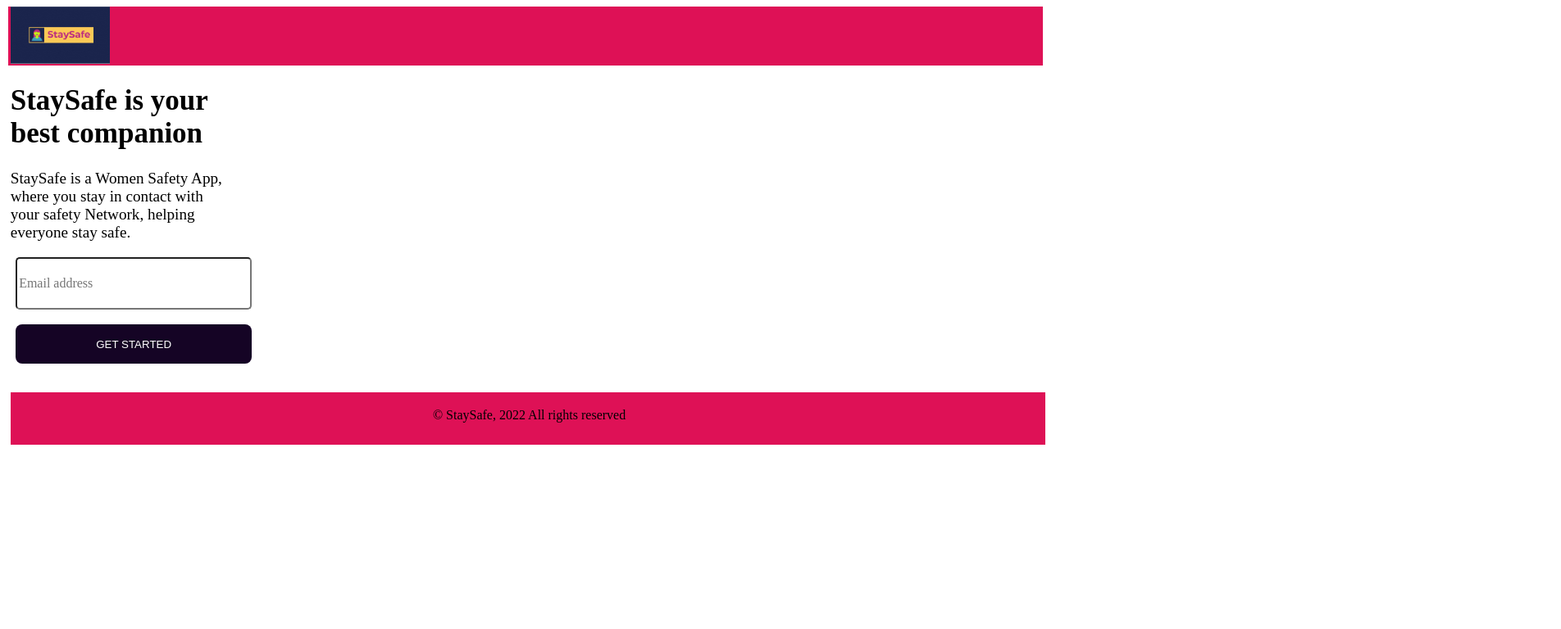
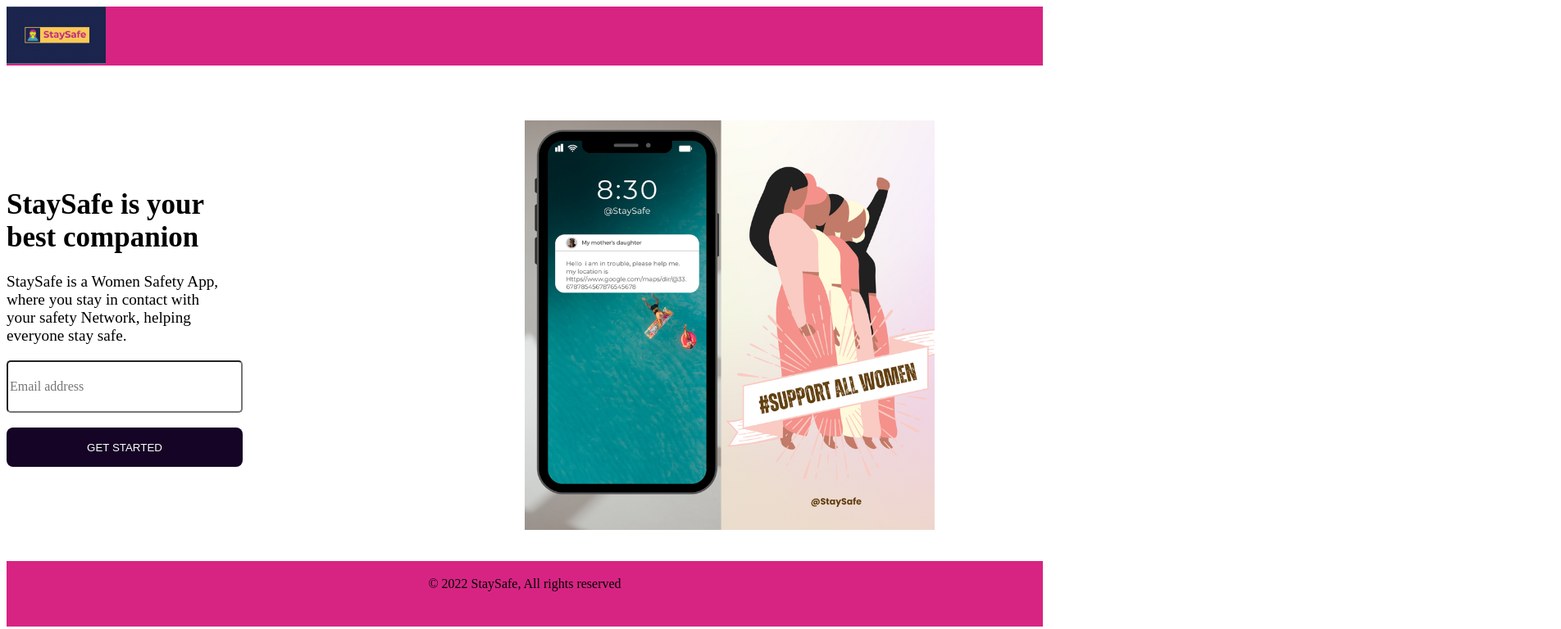
Before and after one commit to Thermister/landing-page, a plain HTML site: page index.html in a window 1280 px wide. Shown: the whole page at 82% size, 1904 px wide, since content can reach past the window. Drawn offline with Linux system fonts and the light colour scheme.

Commit message:
html modified

```diff
--- a/index.html
+++ b/index.html
@@ -9,10 +9,14 @@
     <link rel="stylesheet" href="./style.css">
 
 </head>
-<body>
+<body class="body">
     <header class="header" header>
-        <img  class= "img" src="./logo.PNG" alt="">
-    </header>
+
+            <img  class= "logo" src="./logo.PNG" alt=""></img>
+
+
+        </header>
+
 
     <div>
         <h1 class="h1">
@@ -33,11 +37,14 @@
             </form>
             <br>
         </div>
-
+        <div class="pic">
+            <img src="./Staysafe.png" alt="">
+        </div>
 
 </body>
+<br>
 <footer class="footer">
-    <p >&#169; StaySafe, 2022 All rights reserved</p>
+    <p >&#169; 2022 StaySafe, All rights reserved</p>
 </footer>
 <i class="scroll-up" id="scroll-up"></i>
 </html>
--- a/style.css
+++ b/style.css
@@ -1,21 +1,25 @@
-@media screen and (min-width: 480px) {
+@media screen and (min-width: px) {
   *{
     margin-left: 0.2rem;
+    }
+
 }
 .header{
-    background-color: rgb(222, 17, 86);
+    background-color: #D72483;
     padding: auto;
     height: 4.5rem;
     font-family: Verdana, Geneva, Tahoma, sans-serif;
     font-size: larger;
 
 }
-.img{
+.logo{
     height: 70px;
+    padding-top: -100%;
+    line-height: 3.5rem;
 }
 .footer{
-    background-color: rgb(222, 17, 86);
-    height: 4rem;
+    background-color: #D72483;
+    height: 5rem;
     text-align: center;
     display: block;
     margin-bottom: 0.2rem;
@@ -24,11 +28,12 @@
     line-height: 3.5rem;
     justify-content: center;
     background-size: 100% 100%;
+
 }
 .input{
     color: rgb(233, 67, 94);
     height: 4rem;
-    background-color: white;
+   background-color: white;
     font-size: 12pt;
     font-family: 'Times New Roman', Times, serif;
     width: 18pc;
@@ -61,10 +66,11 @@
     font-style: bold;
 }
 .h1{
-   background-color: white;
+   background-color:white;
    font-size: 35px;
    font-family: 'Times New Roman', Times, serif;
    font-weight: bold;
+   padding-top: 10%;
 
 }
 button:hover{
@@ -77,4 +83,14 @@
     bottom: 3%;
     cursor: pointer;
 }
+@media only screen and (min-width: 600px){
+    .pic{
+    max-width: 100%;
+    margin-left: 50%;
+    margin-top: -35%;
+    position: static;
+    height: auto;
+    width: 100%;
+    object-position: bottom;
 }
+}
```
Also changed, not shown: Staysafe.png (added), safety.png (deleted), 1 other file.
